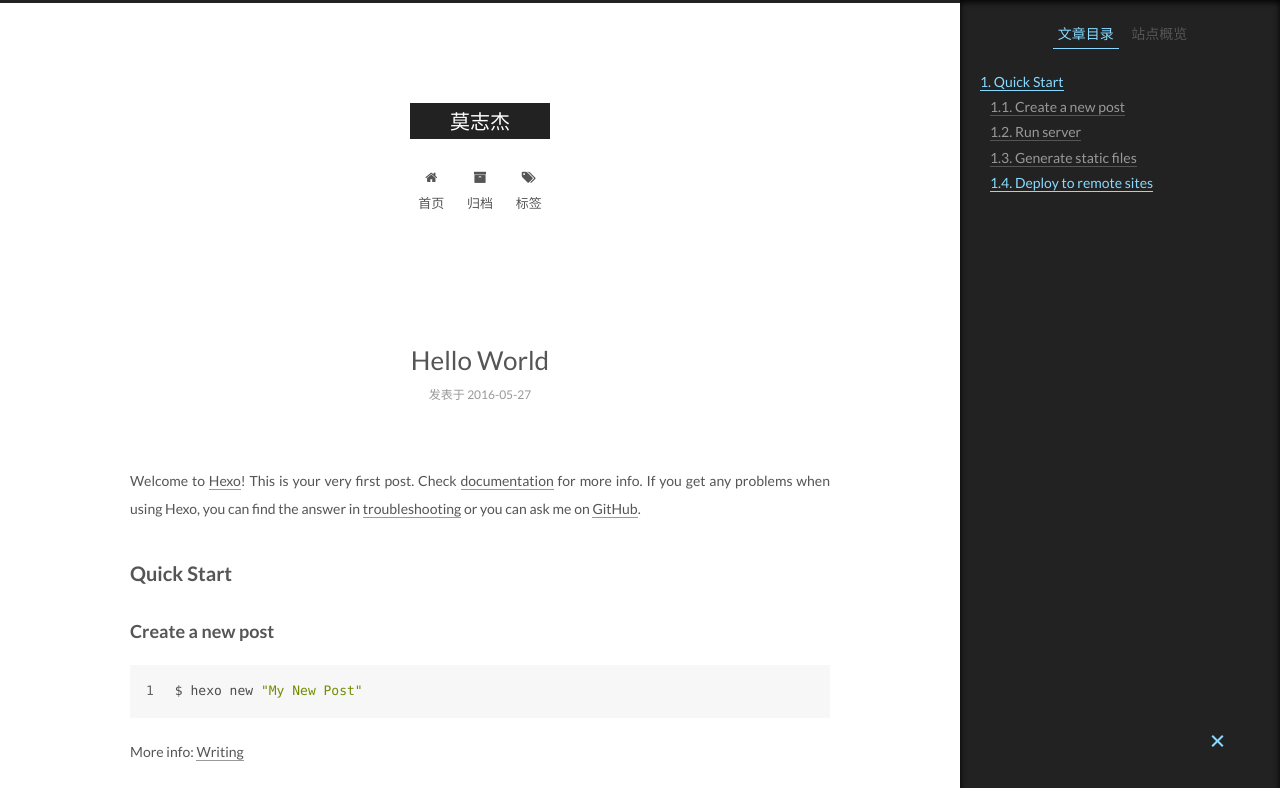
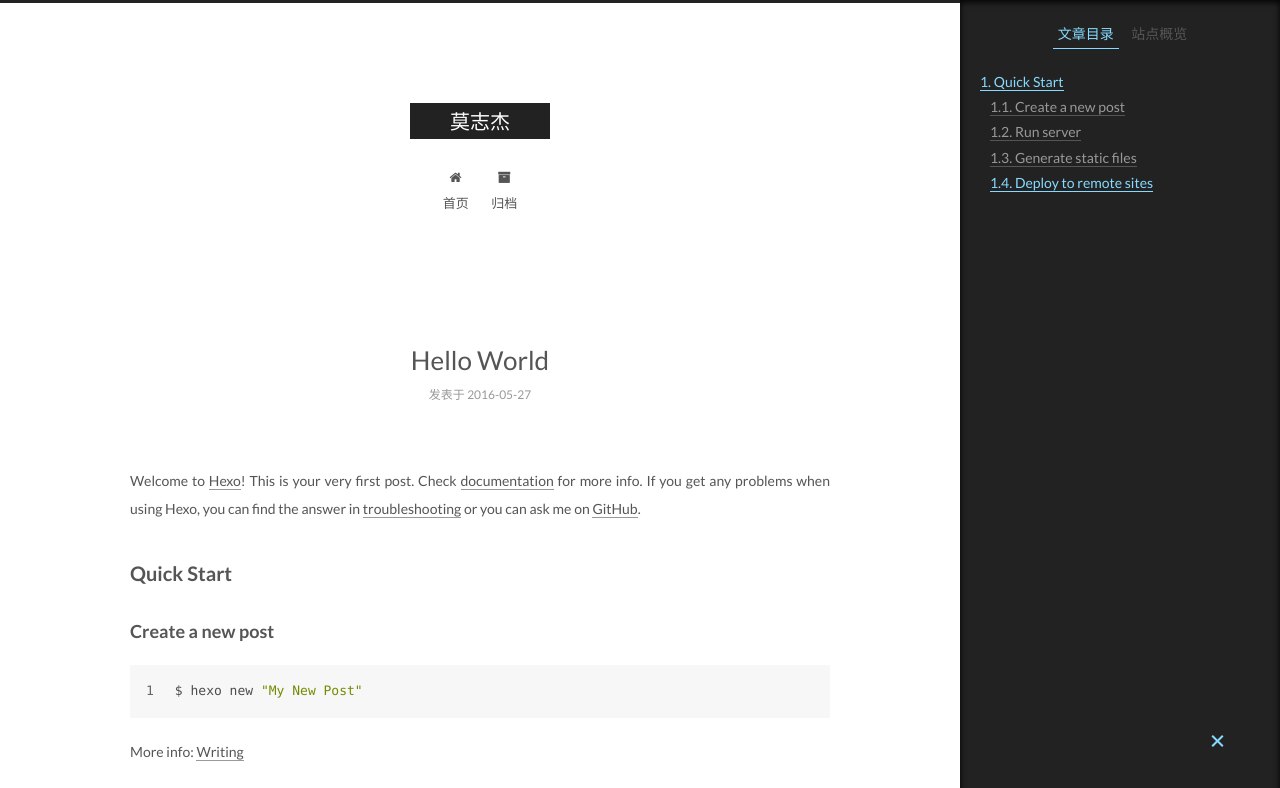
Before and after one commit to tanzhiyong/MiracleTan, a plain HTML site: page 2016/05/27/hello-world/index.html in a window 1280 px wide. Shown: the top 788 px of the page. Drawn offline with Linux system fonts and the light colour scheme.

Commit message:
Site updated: 2016-05-27 16:35:28

```diff
--- a/2016/05/27/hello-world/index.html
+++ b/2016/05/27/hello-world/index.html
@@ -183,16 +183,6 @@ Quick">
               <i class="menu-item-icon fa fa-fw fa-archive"></i> <br />
 
             归档
-          </a>
-        </li>
-
-
-        <li class="menu-item menu-item-tags">
-          <a href="/tags" rel="section">
-
-              <i class="menu-item-icon fa fa-fw fa-tags"></i> <br />
-
-            标签
           </a>
         </li>
 
--- a/css/main.css
+++ b/css/main.css
@@ -1548,7 +1548,7 @@ pre .javascript .function {
   width: 4px;
   height: 4px;
   border-radius: 50%;
-  background: #3ed6e9;
+  background: #4630c3;
 }
 .links-of-blogroll {
   font-size: 13px;
```
Also changed, not shown: archives/2016/05/index.html (+0 -10 lines), archives/2016/index.html (+0 -10 lines), archives/index.html (+0 -10 lines), index.html (+0 -10 lines).
